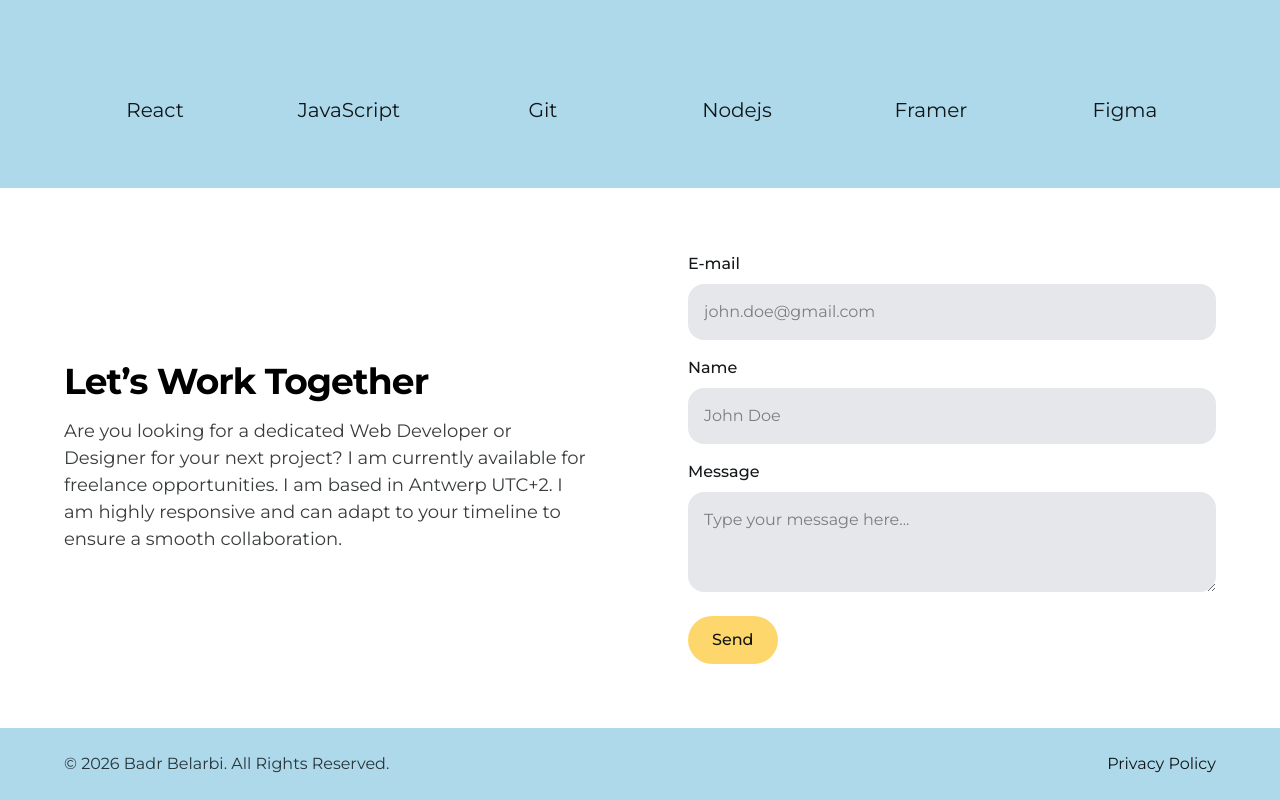
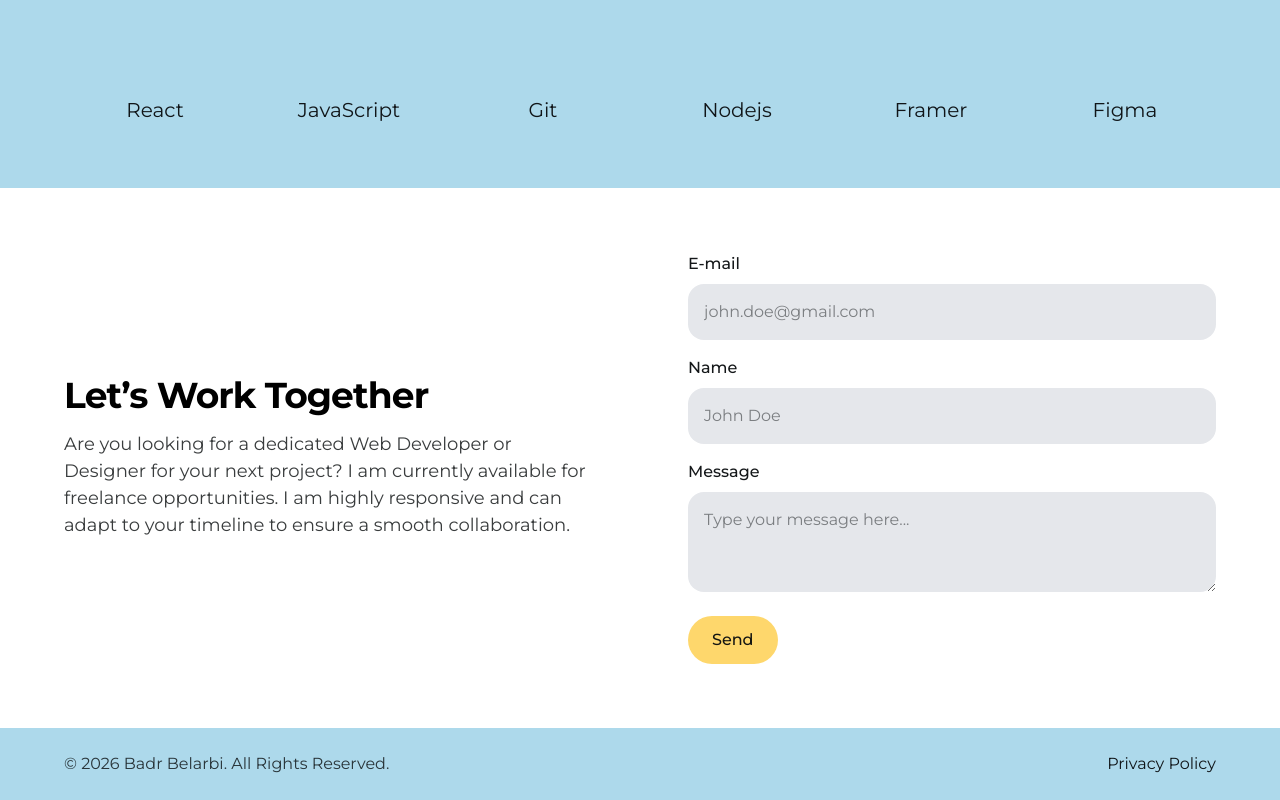
Before and after one commit to ibn-h/bb-portfolio, a React (Vite) app: page / in a window 1280 px wide. Shown: the part 2198-2998 px from the top of the page. Built offline with nearby package versions, Linux system fonts and the light colour scheme; no server answers; some icons are missing.

Commit message:
Update contact section text

```diff
--- a/src/components/contact.jsx
+++ b/src/components/contact.jsx
@@ -49,8 +49,8 @@ export const Contact = () => {
         >
           Are you looking for a dedicated Web Developer or Designer for your
           next project? I am currently available for freelance opportunities. I
-          am based in Antwerp UTC+2. I am highly responsive and can adapt to
-          your timeline to ensure a smooth collaboration.
+          am highly responsive and can adapt to your timeline to ensure a smooth
+          collaboration.
         </motion.p>
       </div>
 
```
